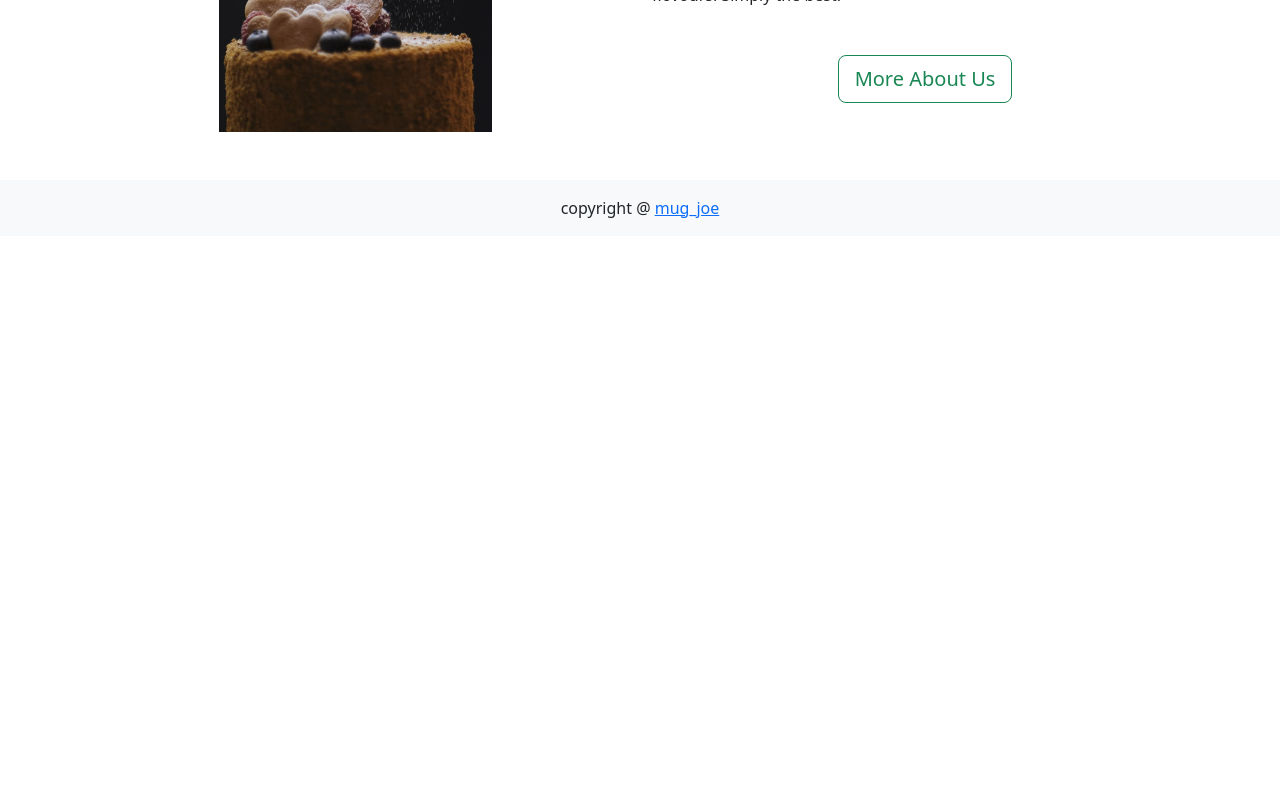
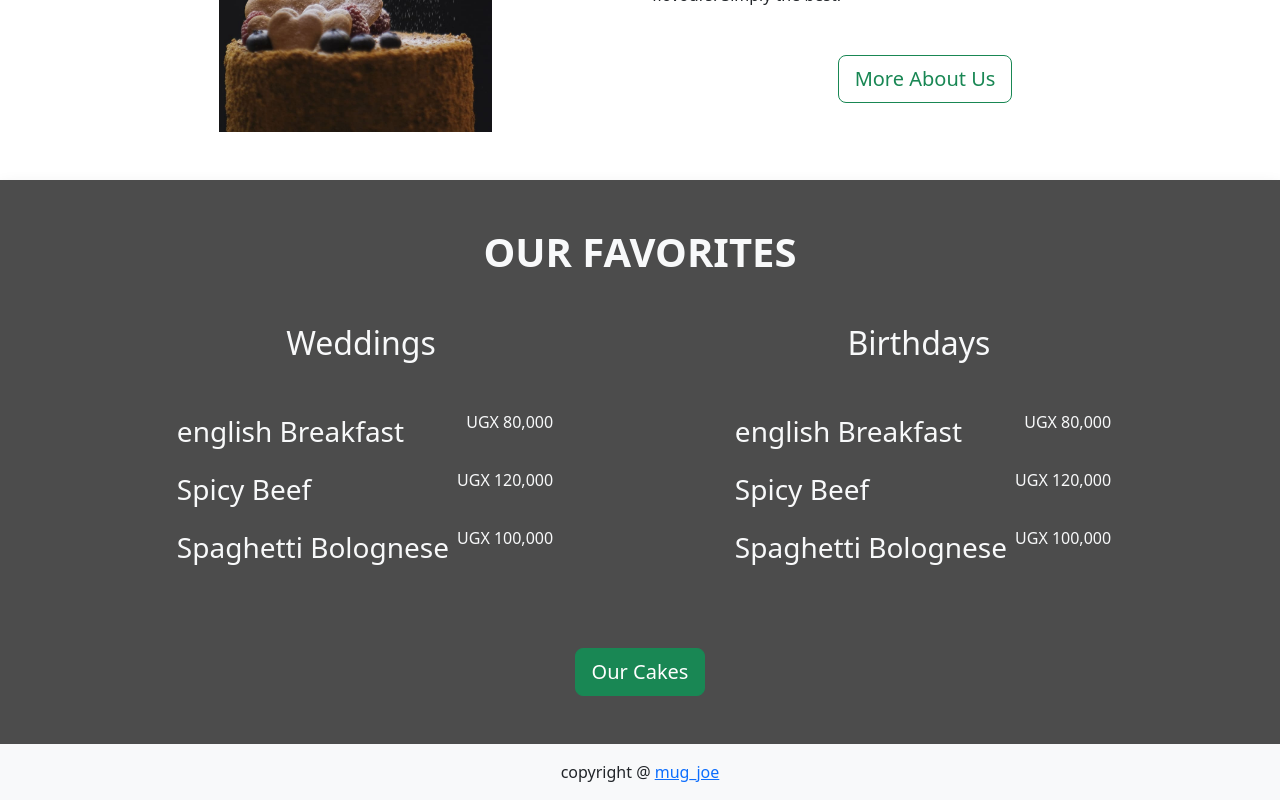
Before and after one commit to jcmugabi/Eden-Confectionery, a React (Create React App) app: page / in a window 1280 px wide. Shown: the part 1173-1973 px from the top of the page. Before the commit the page ends 1409 px from the top, so only its background shows below. Built offline with nearby package versions, Linux system fonts and the light colour scheme.

Commit message:
our-fav section included

```diff
--- a/src/pages/Home.css
+++ b/src/pages/Home.css
@@ -17,6 +17,10 @@ header h1 {
     text-shadow: 2px 2px 2px #ee9135;
 }
 
+.menu-section {
+    background-image: linear-gradient(rgba(0,0,0, 0.7), rgba(0,0,0, 0.7));
+}
+
 @media only screen and (max-width: 768px){
     header h1 {
         font-size: 4rem;
--- a/src/pages/Home.jsx
+++ b/src/pages/Home.jsx
@@ -29,7 +29,7 @@ const Home = () => {
           </div>
             <div className='col-lg-6 d-flex flex-column align-items-center justify-content-center'>
               <h2 className='fs-1 mb-5 text-uppercase fw-bold'> About Us</h2>
-                <p>Eden Confectionery is a Brsnd that started as a small personal business. The owner is Ms. Joy Kezia Kisakye, supported by a group of staff, where majority turn out to be part of her family.</p>
+              <p>Eden Confectionery is a Brand that started as a small personal business. The owner is Ms. Joy Kezia Kisakye, supported by a group of staff, where majority turn out to be part of her family.</p>
               <p className='mb-5'>The Confectionery is a family tradition. Their baked goods bring back fond memories. It's like a taste of home! Visually Stunning, amazing flovours. Simply the best!</p>
               <Link to='/about'>
               <button type='button' className='btn btn-outline-success btn-lg'>
@@ -40,7 +40,48 @@ const Home = () => {
         </div>
       </div>
 
-
+      <div className='menu-section py-5 text-light shadow'>
+        <div className='container d-flex flex-column align-items-center'>
+          <h2 className='fs-1 mb-5 text-uppercase fw-bold'>Our Favorites</h2>
+          <div className='row mb-5 w-100'>
+            <div className='col-lg-6 d-flex flex-column align-items-center mb-5 mb-lg-0'>
+              <h3 className='fs-2 mb-5'>Weddings</h3>
+              <ul className='px-0'>
+                <li className='d-flex justify-content-between'>
+                  <p className='fs-3 mx-2'> english Breakfast</p>
+                  <p fs-3 mx-2 text-success fw-bold>UGX 80,000</p>
+                </li>
+                <li className='d-flex justify-content-between'>
+                  <p className='fs-3 mx-2'>Spicy Beef</p>
+                  <p fs-3 mx-2 text-success fw-bold>UGX 120,000</p>
+                </li>
+                <li className='d-flex justify-content-between'>
+                  <p className='fs-3 mx-2'>Spaghetti Bolognese</p>
+                  <p fs-3 mx-2 text-success fw-bold>UGX 100,000</p>
+                </li>
+              </ul>
+            </div>
+            <div className='col-lg-6 d-flex flex-column align-items-center mb-5 mb-lg-0'>
+              <h3 className='fs-2 mb-5'>Birthdays</h3>
+              <ul className='px-0'>
+                <li className='d-flex justify-content-between'>
+                  <p className='fs-3 mx-2'> english Breakfast</p>
+                  <p fs-3 mx-2 text-success fw-bold>UGX 80,000</p>
+                </li>
+                <li className='d-flex justify-content-between'>
+                  <p className='fs-3 mx-2'>Spicy Beef</p>
+                  <p fs-3 mx-2 text-success fw-bold>UGX 120,000</p>
+                </li>
+                <li className='d-flex justify-content-between'>
+                  <p className='fs-3 mx-2'>Spaghetti Bolognese</p>
+                  <p fs-3 mx-2 text-success fw-bold>UGX 100,000</p>
+                </li>
+              </ul>
+            </div>
+          </div>
+          <MenuBtn />
+        </div>
+      </div>
     </div>
   )
 }
```
Lines whose indentation alone changed are shown as unchanged.
